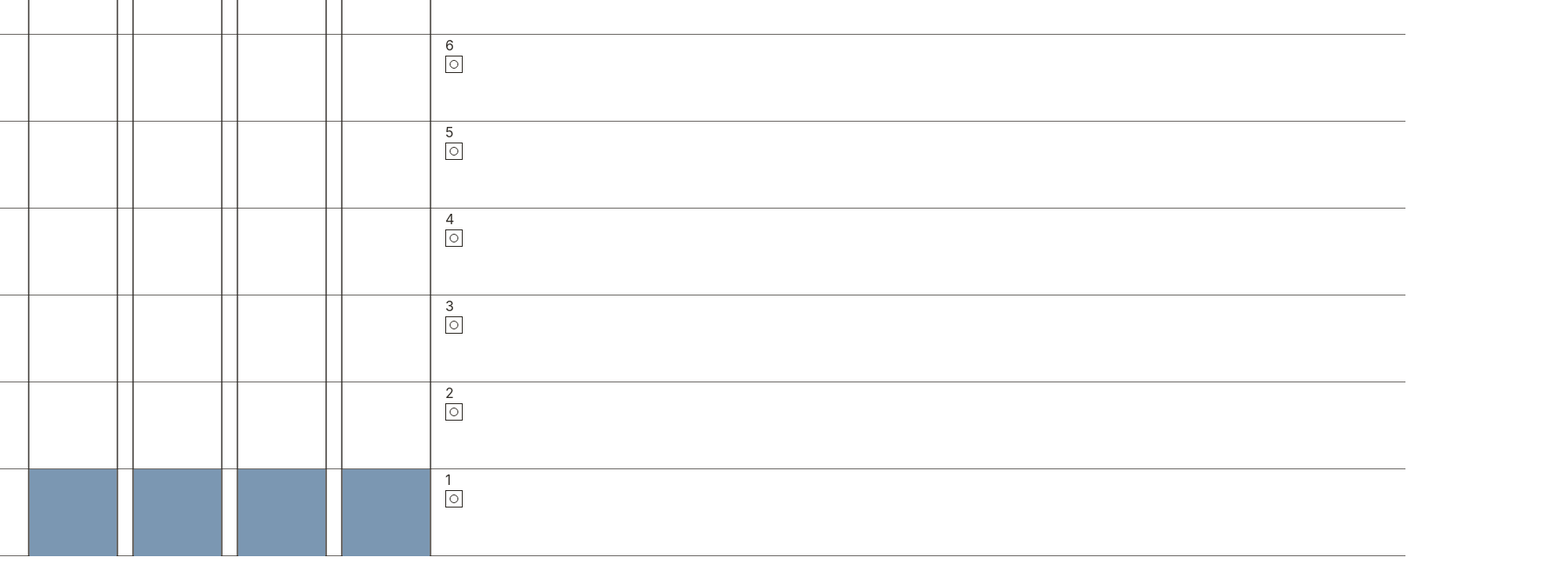
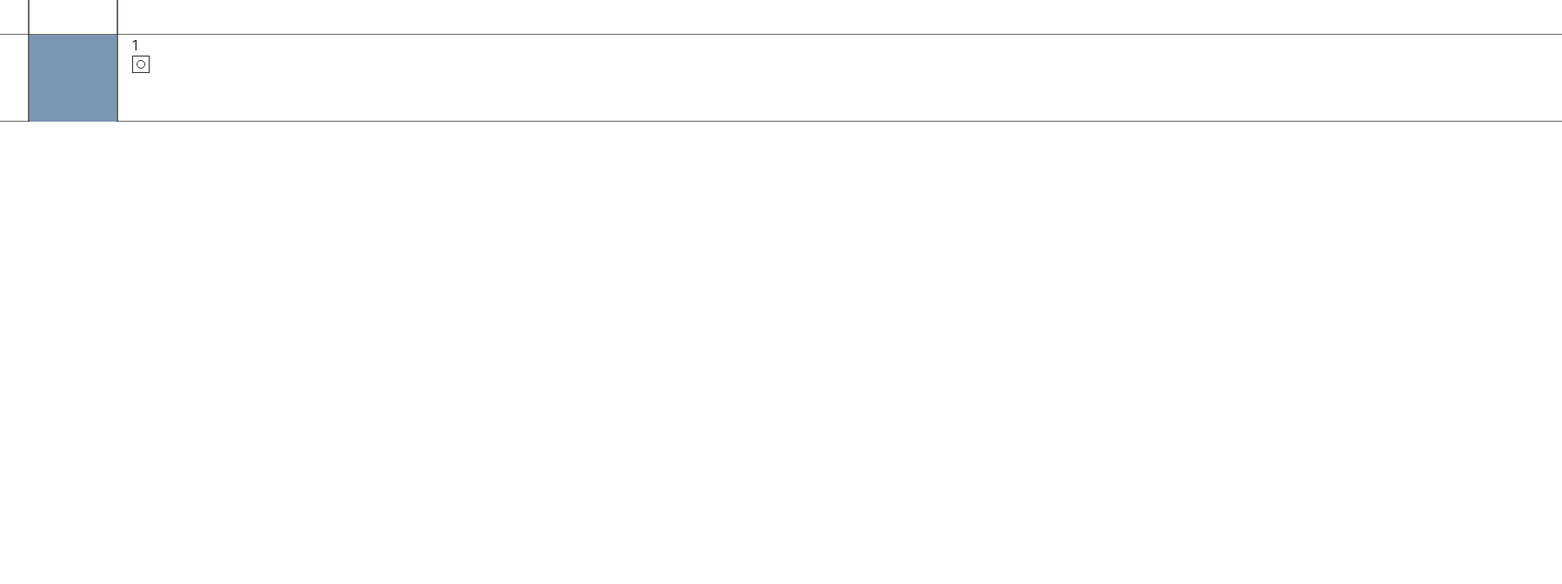
Before and after one commit to george-mix/trueconf-test-task, a Vue app: page / in a window 1280 px wide. Shown: the part 392-1064 px from the top of the page at 87% size, 1796 px wide, since content can reach past the window. After the commit the page ends 800 px from the top, so only its background shows below. Built offline with nearby package versions, Linux system fonts and the light colour scheme.

Commit message:
feat: add global state persistence

```diff
--- a/src/App.vue
+++ b/src/App.vue
@@ -5,7 +5,26 @@
 </template>
 
 <script setup lang="ts">
+import { onMounted } from "vue";
 import Building from "./components/Building.vue";
+import { useElevatorStore } from "./store/elevator";
+import { useFloorStore } from "./store/floor";
+import { useQueueStore } from "./store/queue";
+
+// import queue to continue work after page reload
+// eslint-disable-next-line
+const queueStore = useQueueStore();
+const elevatorStore = useElevatorStore();
+const floorStore = useFloorStore();
+
+onMounted(() => {
+  if (localStorage.getItem("trueconf_elevators") === "[]") {
+    elevatorStore.populateElevatorList();
+  }
+  if (localStorage.getItem("trueconf_floors") === "[]") {
+    floorStore.populateFloorList();
+  }
+});
 </script>
 
 <style scoped>
--- a/src/app.config.ts
+++ b/src/app.config.ts
@@ -2,8 +2,10 @@
 export const appConfig = {
   floorHeight: 100, // px
   elevatorWidth: 100, // px
-  floorQuantity: 10,
-  shaftQuantity: 4,
+  floorQuantity: 5,
+  shaftQuantity: 1,
   waitTime: 3, // seconds
   speedCoefficient: 1, // floor per second
 };
+
+export const prefix = "trueconf_";
--- a/src/components/Elevator/Elevator.vue
+++ b/src/components/Elevator/Elevator.vue
@@ -1,7 +1,7 @@
 <template>
   <div
     class="elevator"
-    :class="{ move: isUp || isDown, pause: elevator.isOnPause }"
+    :class="{ move: isMoving, pause: elevator.isOnPause }"
     @transitionend="onArriveToDestination"
     @animationend="onPauseEnd"
   >
@@ -25,8 +25,12 @@ import { useElevatorStatus } from "./useElevatorStatus";
 const props = defineProps<{ elevatorId: number }>();
 const elevator = computed(() => getElevatorById(props.elevatorId));
 
-const { getElevatorById, changeStatusToIdle, changePauseFlag } =
-  useElevatorStore();
+const {
+  getElevatorById,
+  changeStatusToIdle,
+  changePauseFlag,
+  changeStatusToPause,
+} = useElevatorStore();
 const { setElevatorArrived } = useFloorStore();
 const {
   destinationFloor,
@@ -34,7 +38,7 @@ const {
   initialPlace,
   transitionDestination,
 } = useElevatorTransition(elevator);
-const { isDown, isUp, isIdle } = useElevatorStatus(elevator);
+const { isDown, isUp, isIdle, isMoving } = useElevatorStatus(elevator);
 
 const elevatorWidth = `${appConfig.elevatorWidth}px`;
 const elevatorHeight = `${appConfig.floorHeight}px`;
@@ -42,7 +46,7 @@ const pauseLength = `${appConfig.waitTime}`;
 
 const onArriveToDestination = () => {
   setElevatorArrived(destinationFloor.value);
-  changePauseFlag(elevator.value.id, true);
+  changeStatusToPause(elevator.value.id);
 };
 
 const onPauseEnd = () => {
--- a/src/components/Elevator/useElevatorStatus.ts
+++ b/src/components/Elevator/useElevatorStatus.ts
@@ -1,22 +1,32 @@
-import { computed, ComputedRef } from "vue";
+import { computed, ComputedRef, onMounted, ref, watch } from "vue";
 import { Elevator } from "@/helpers/types";
 
 export const useElevatorStatus = (elevator: ComputedRef<Elevator>) => {
-  const isUp = computed(() => {
-    return elevator.value.status === "up";
+  const isUp = computed(() => elevator.value.status === "up");
+
+  const isDown = computed(() => elevator.value.status === "down");
+
+  const isIdle = computed(() => elevator.value.status === "idle");
+
+  const isMoving = ref(false);
+
+  // bug workaround: transition won't start automatically after page reload
+  onMounted(() => {
+    if (isUp.value || isDown.value) {
+      setTimeout(() => (isMoving.value = true), 0);
+    }
   });
 
-  const isDown = computed(() => {
-    return elevator.value.status === "down";
-  });
-
-  const isIdle = computed(() => {
-    return elevator.value.status === "idle";
+  watch([() => isUp.value, () => isDown.value], () => {
+    if (isUp.value || isDown.value) {
+      setTimeout(() => (isMoving.value = true), 0);
+    }
   });
 
   return {
     isDown,
     isUp,
     isIdle,
+    isMoving,
   };
 };
--- /dev/null
+++ b/src/helpers/dataHelpers.ts
@@ -0,0 +1,28 @@
+import { appConfig } from "@/app.config";
+import { Elevator, Floor } from "./types";
+
+export const populateElevatorList = () => {
+  const elevatorList: Elevator[] = [];
+  for (let i = 0; i < appConfig.shaftQuantity; i++) {
+    elevatorList.push({
+      id: i + 1,
+      currentFloor: 1,
+      destinationFloor: 1,
+      status: "idle",
+      isOnPause: false,
+    });
+  }
+  return elevatorList;
+};
+
+export const populateFloorList = (): Floor[] => {
+  const floorList = [];
+  for (let i = 0; i < appConfig.floorQuantity; i++) {
+    floorList.push({
+      id: i + 1,
+      isWaitingElevator: false,
+      hasElevator: i === 0 ? true : false,
+    });
+  }
+  return floorList;
+};
--- /dev/null
+++ b/src/helpers/useSaveToLS.ts
@@ -0,0 +1,6 @@
+import { Ref } from "vue";
+import { useLocalStorage } from "@vueuse/core";
+import { prefix } from "@/app.config";
+
+export const useSaveToLS = <T>(key: string, defaultValue: T): Ref<T> =>
+  useLocalStorage(`${prefix}${key}`, defaultValue);
--- a/src/main.ts
+++ b/src/main.ts
@@ -1,10 +1,9 @@
 import "./style.css";
 import { createApp } from "vue";
+import { pinia } from "@/store/store";
 import App from "./App.vue";
-import { pinia } from "@/store/store";
 
 const app = createApp(App);
 
-// eslint-disable-next-line
 app.use(pinia);
 app.mount("#app");
--- a/src/store/elevator.ts
+++ b/src/store/elevator.ts
@@ -1,31 +1,19 @@
+import { Ref } from "vue";
 import { defineStore } from "pinia";
 import { Elevator, ElevatorId, FloorId } from "@/helpers/types";
-import { appConfig } from "@/app.config";
 import { useFloorStore } from "./floor";
 import { sortDescendingTwoNumbers } from "@/helpers/mathUtils";
+import { useSaveToLS } from "@/helpers/useSaveToLS";
+import { populateElevatorList } from "@/helpers/dataHelpers";
 
 interface ElevatorState {
-  elevators: Elevator[];
+  elevators: Ref<Elevator[]>;
 }
-
-const populateElevatorList = () => {
-  const elevatorList: Elevator[] = [];
-  for (let i = 0; i < appConfig.shaftQuantity; i++) {
-    elevatorList.push({
-      id: i + 1,
-      currentFloor: 1,
-      destinationFloor: 1,
-      status: "idle",
-      isOnPause: false,
-    });
-  }
-  return elevatorList;
-};
 
 export const useElevatorStore = defineStore({
   id: "elevator",
   state: (): ElevatorState => ({
-    elevators: populateElevatorList(),
+    elevators: useSaveToLS<Elevator[]>("elevators", []),
   }),
   getters: {
     getIddleLength: (state) => {
@@ -94,16 +82,26 @@ export const useElevatorStore = defineStore({
     },
 
     changeStatusToIdle(elevatorId: ElevatorId) {
+      const elevatorIndex = this.getElevatorIndexById(elevatorId);
+
+      this.elevators[elevatorIndex].status = "idle";
+    },
+
+    changeStatusToPause(elevatorId: ElevatorId) {
       const elevator = this.getElevatorById(elevatorId);
       const elevatorIndex = this.getElevatorIndexById(elevatorId);
 
+      this.changePauseFlag(elevatorId, true);
       this.elevators[elevatorIndex].currentFloor = elevator.destinationFloor;
-      this.elevators[elevatorIndex].status = "idle";
     },
 
     changePauseFlag(elevatorId: ElevatorId, value: Elevator["isOnPause"]) {
       const elevatorIndex = this.getElevatorIndexById(elevatorId);
       this.elevators[elevatorIndex].isOnPause = value;
     },
+
+    populateElevatorList() {
+      this.elevators = populateElevatorList();
+    },
   },
 });
--- a/src/store/floor.ts
+++ b/src/store/floor.ts
@@ -1,28 +1,17 @@
+import { Ref } from "vue";
 import { defineStore } from "pinia";
 import { Floor, FloorId } from "@/helpers/types";
-import { appConfig } from "@/app.config";
 import { useQueueStore } from "./queue";
-
+import { useSaveToLS } from "@/helpers/useSaveToLS";
+import { populateFloorList } from "@/helpers/dataHelpers";
 interface FloorState {
-  floors: Floor[];
+  floors: Ref<Floor[]>;
 }
-
-const populateFloorList = (): Floor[] => {
-  const floorList = [];
-  for (let i = 0; i < appConfig.floorQuantity; i++) {
-    floorList.push({
-      id: i + 1,
-      isWaitingElevator: false,
-      hasElevator: i === 0 ? true : false,
-    });
-  }
-  return floorList;
-};
 
 export const useFloorStore = defineStore({
   id: "floor",
   state: (): FloorState => ({
-    floors: populateFloorList(),
+    floors: useSaveToLS("floors", []),
   }),
   getters: {
     getFloorById: (state) => (floorId: FloorId) => {
@@ -72,5 +61,9 @@ export const useFloorStore = defineStore({
       this.setFloorPropertiesById(floorId, "hasElevator", true);
       this.setFloorPropertiesById(floorId, "isWaitingElevator", false);
     },
+
+    populateFloorList() {
+      this.floors = populateFloorList();
+    },
   },
 });
--- a/src/store/queue.ts
+++ b/src/store/queue.ts
@@ -1,11 +1,12 @@
-import { ref, watch } from "vue";
+import { watch } from "vue";
 import { defineStore } from "pinia";
 import { FloorId } from "@/helpers/types";
 import { useElevatorStore } from "./elevator";
+import { useSaveToLS } from "@/helpers/useSaveToLS";
 
 export const useQueueStore = defineStore("queue", () => {
   const elevatorStore = useElevatorStore();
-  const queue = ref<FloorId[]>([]);
+  const queue = useSaveToLS<FloorId[]>(`queue`, []);
 
   watch([() => queue.value.length, () => elevatorStore.getIddleLength], () => {
     if (queue.value.length > 0 && elevatorStore.getIddleLength > 0) {
@@ -18,10 +19,10 @@ export const useQueueStore = defineStore("queue", () => {
   };
 
   const startTask = () => {
-    const floor = queue.value.shift();
+    const floorId = queue.value.shift();
 
-    if (floor) {
-      elevatorStore.changeDestinationFloor(floor);
+    if (floorId) {
+      elevatorStore.changeDestinationFloor(floorId);
     }
   };
 
```
